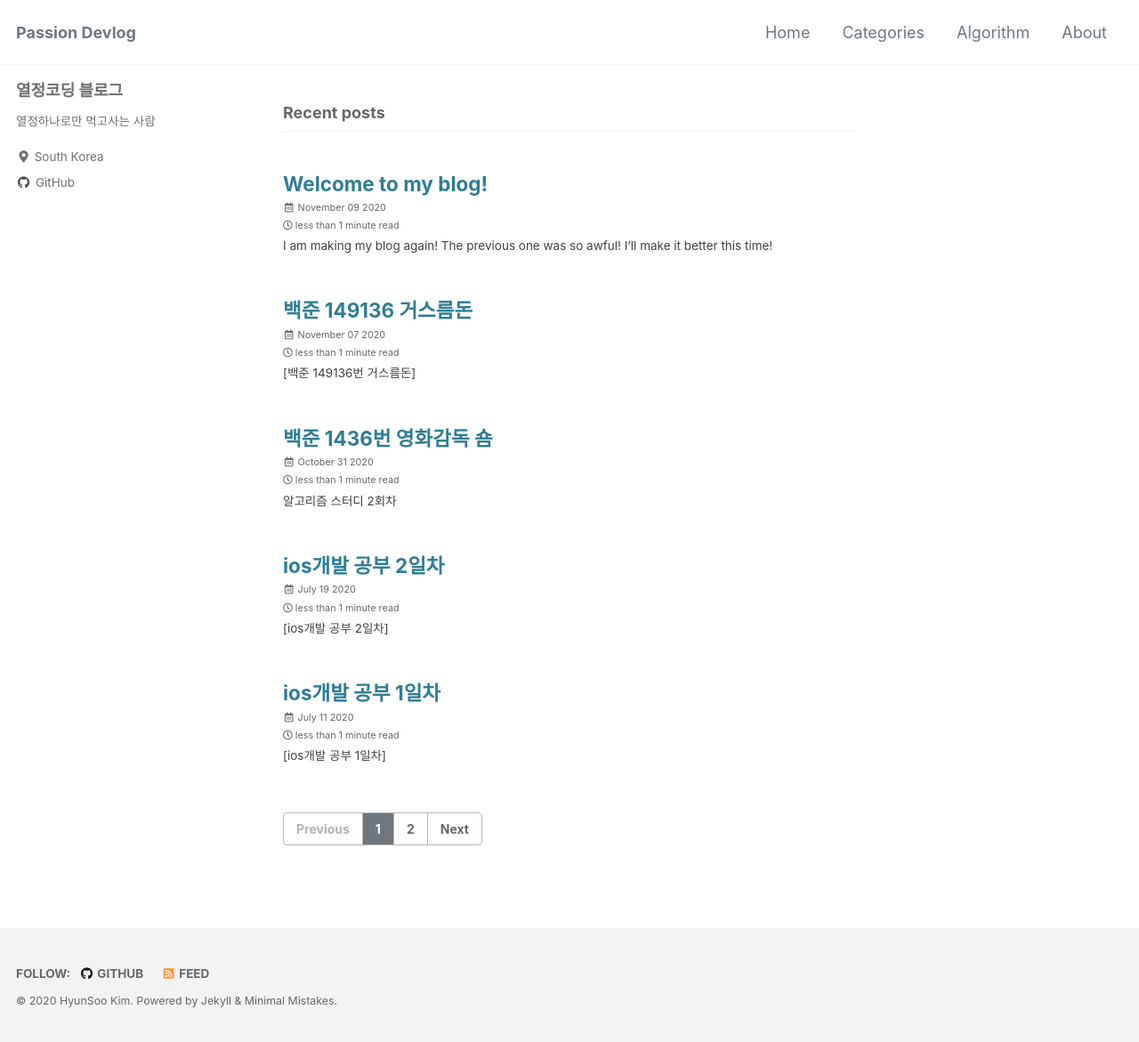
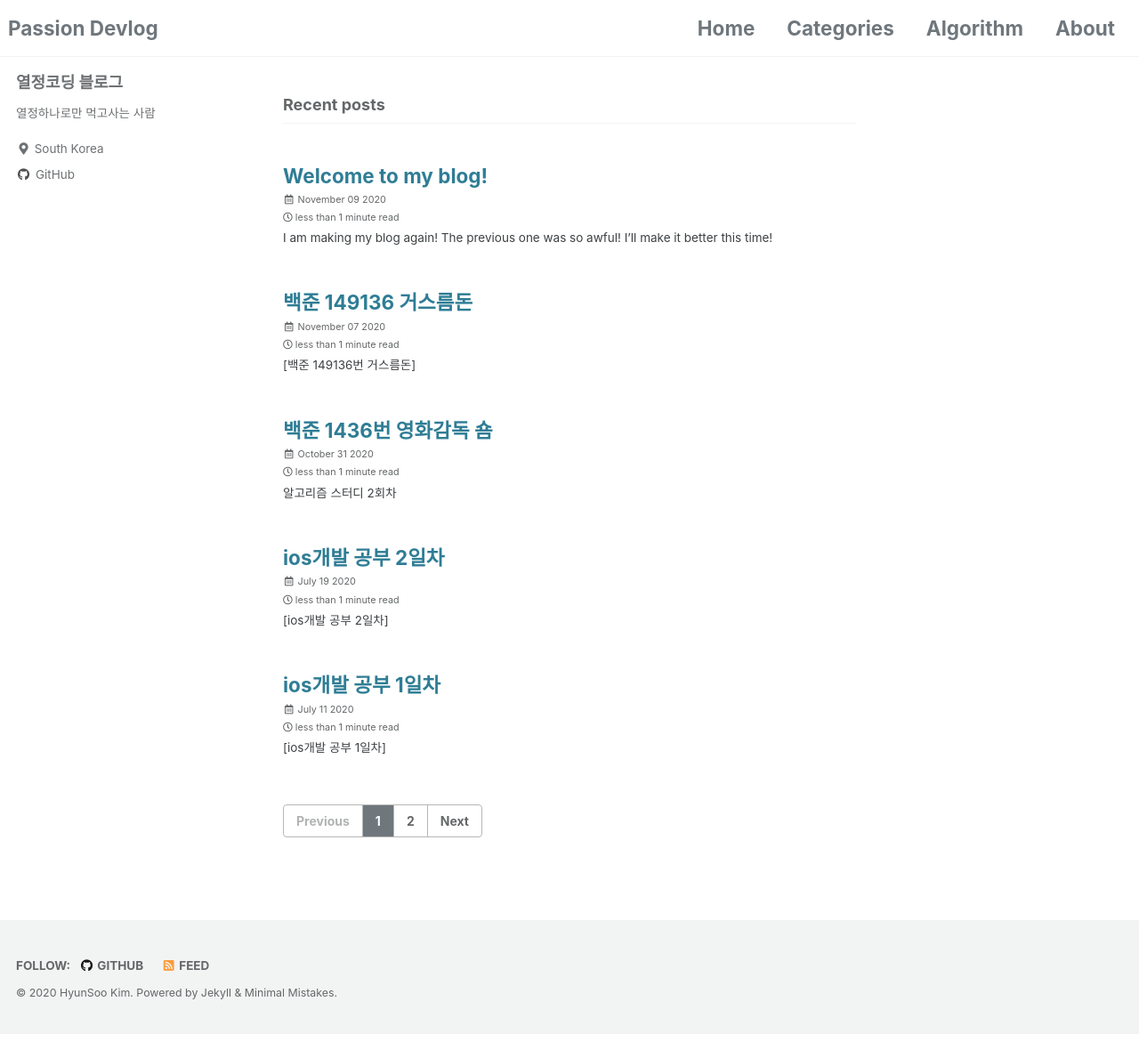
Before and after one commit to Nicholas-Kim/Nicholas-Kim.github.io, a Jekyll site: the page built from index.html, in a window 1280 px wide. Shown: the whole page at 89% size. Built offline with Jekyll 4.4.1, drawn with Linux system fonts in a browser that asks for light colours; cached includes are drawn as plain includes; the list of posts is cut into pages by our own code; comment, search, counter and statistics services are not loaded.

Commit message:
Update _masthead.scss

```diff
--- a/_sass/minimal-mistakes/_masthead.scss
+++ b/_sass/minimal-mistakes/_masthead.scss
@@ -15,7 +15,7 @@
     @include clearfix;
     margin-left: auto;
     margin-right: auto;
-    padding: 1em;
+    padding: 0.4em;
     max-width: 100%;
     display: -webkit-box;
     display: -ms-flexbox;
@@ -24,6 +24,11 @@
     -ms-flex-pack: justify;
     justify-content: space-between;
     font-family: $sans-serif-narrow;
+
+    font-size: $type-size-4;
+    font-weight: bold;
+
+
 
     @include breakpoint($x-large) {
       max-width: $max-width;
```
